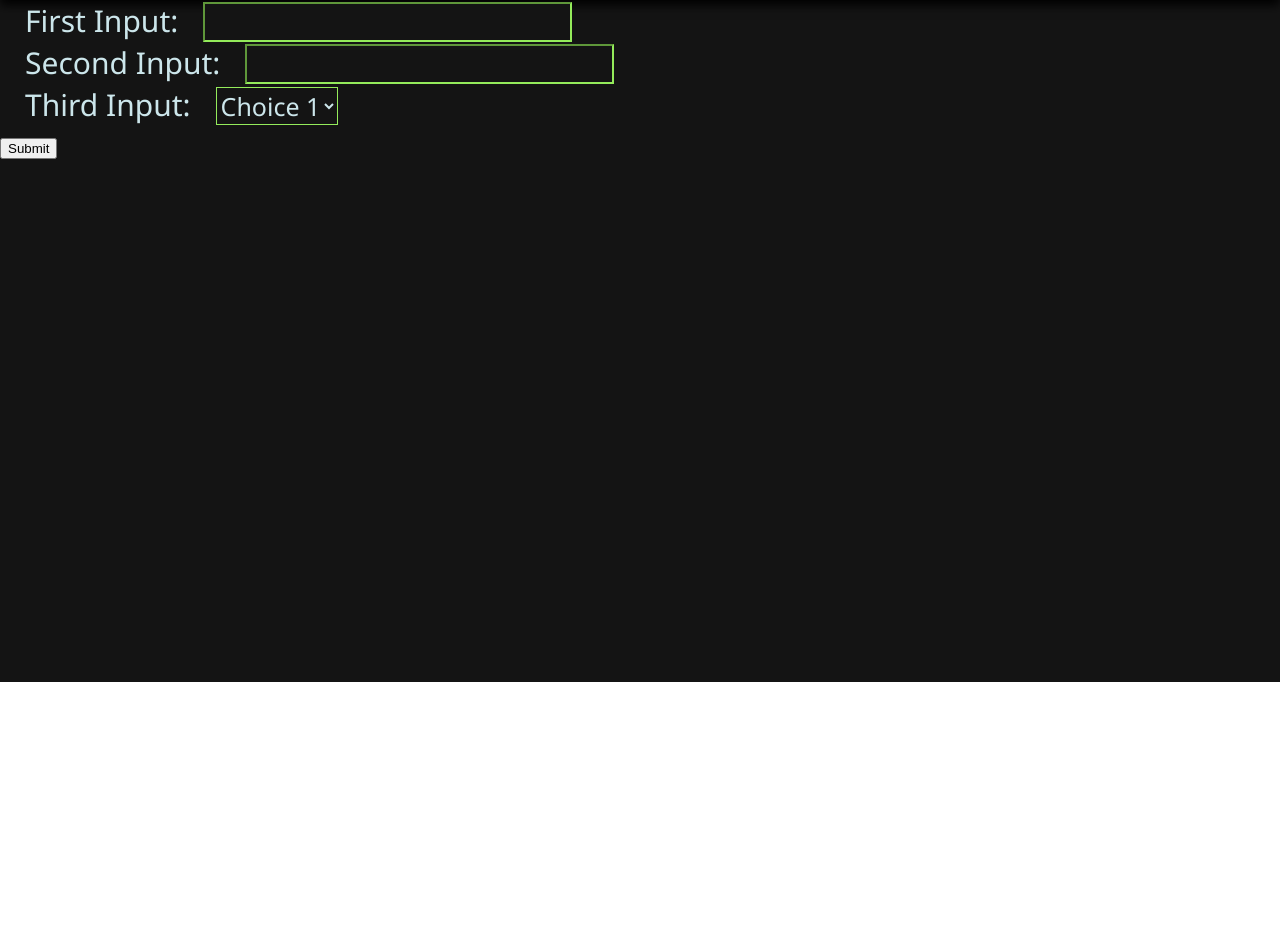
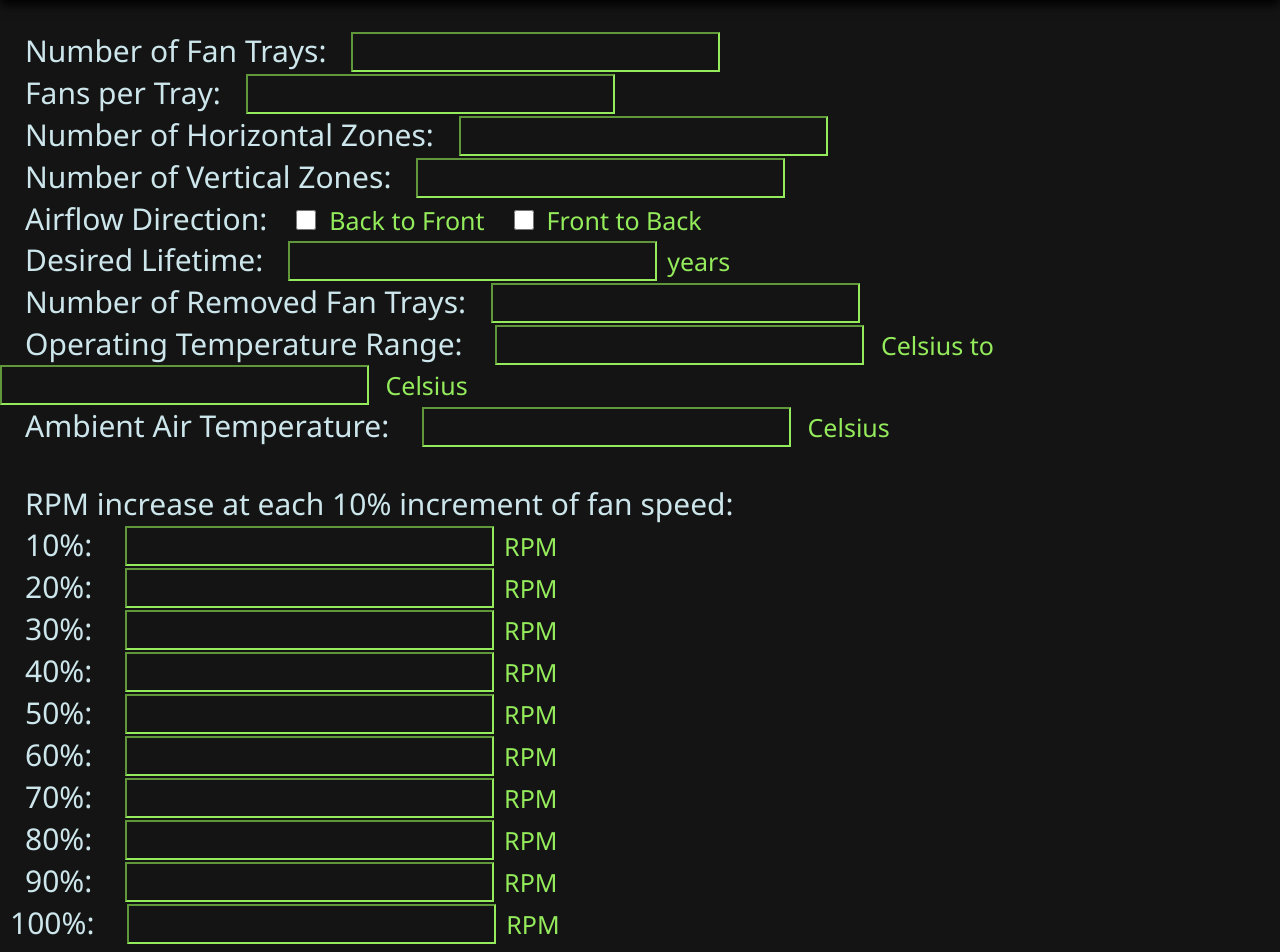
Before and after one commit to adarshramiyer/fan-ui, a React (Create React App) app: page / in a window 1280 px wide. Shown: the part 118-1070 px from the top of the page. Before the commit the page ends 800 px from the top, so only its background shows below. Built offline with nearby package versions, Linux system fonts and the light colour scheme.

Commit message:
Real questions added, sticky header implemented

```diff
--- a/src/App.css
+++ b/src/App.css
@@ -42,6 +42,33 @@
   font-family:'Segoe UI', Tahoma, Geneva, Verdana, sans-serif;
 }
 
+.App-button {
+  margin-left: 25px;
+  margin-bottom: 25px;
+  padding-top: 5px;
+  padding-bottom: 5px;
+  padding-left: 10px;
+  padding-right: 10px;
+  background-color: #94eb5b;
+  color: #141414;
+  font-size: 25px;
+  font-family:'Segoe UI', Tahoma, Geneva, Verdana, sans-serif;
+}
+
+.App-checkbox {
+  width: 20px;
+  height: 20px;
+  background-color: #141414;
+  border-color:#94eb5b;
+  color:#94eb5b;
+}
+
+.header {
+  left: 0;
+  top: 0;
+  position: sticky;
+  margin-bottom: 30px;
+}
 
 body {
   margin: 0;
--- a/src/App.js
+++ b/src/App.js
@@ -13,6 +13,26 @@ const labelStyle = {
   color: '#cce6eb',
   fontSize: 30,
 }
+
+const hundredPercentStyle = {
+  paddingLeft: 10,
+  paddingRight: 25,
+  paddingTop: 100,
+  paddingBottom: 100,
+  color: '#cce6eb',
+  fontSize: 30,
+}
+
+const checkLabelStyle = {
+  paddingLeft: 10,
+  paddingRight: 25,
+  paddingTop: 100,
+  paddingBottom: 100,
+  color: '#94eb5b',
+  fontSize: 25,
+}
+
+
 
 function App() {
   const [inputs, setInputs] = useState("");
@@ -32,42 +52,280 @@ function App() {
     <background className="App-background">
       <Header title="Fan Algorithm" className="navbar" />
       <form onSubmit={handleSubmit}>
-        <label style={labelStyle}>First Input:</label>
+
+        <label style={labelStyle}>Number of Fan Trays:</label>
         <input
+          id="numFanTrays"
           className="App-text-input"
-          type="text"
-          name="firstInput"
-          value={inputs.firstInput || ""}
+          type="number"
+          name="numFanTrays"
+          value={inputs.numFanTrays || ""}
           onChange={handleChange}
         />
 
         <br />
 
-        <label style={labelStyle}>Second Input:</label>
+        <label style={labelStyle}>Fans per Tray:</label>
         <input
+          id="numFansPerTray"
           className="App-text-input"
           type="number"
-          name="secondInput"
-          value={inputs.secondInput || ""}
+          name="numFansPerTray"
+          value={inputs.numFansPerTray || ""}
           onChange={handleChange}
         />
 
         <br />
 
-        <label style={labelStyle}>Third Input:</label>
+        <label style={labelStyle}>Number of Horizontal Zones:</label>
+        <input
+          id="numHZones"
+          className="App-text-input"
+          type="number"
+          name="numHZones"
+          value={inputs.numHZones || ""}
+          onChange={handleChange}
+        />
+
+        <br />
+
+        <label style={labelStyle}>Number of Vertical Zones:</label>
+        <input
+          id="numVZones"
+          className="App-text-input"
+          type="number"
+          name="numVZones"
+          value={inputs.numVZones || ""}
+          onChange={handleChange}
+        />
+
+        <br />
+
+        <label style={labelStyle}>Airflow Direction:</label>
+        <input
+          id="backToFront"
+          className="App-checkbox"
+          type="checkbox"
+          name="backToFront"
+          value={inputs.backToFront || ""}
+          onChange={handleChange}
+        />
+        <label style={checkLabelStyle}>Back to Front</label>
+        <input
+          id="frontToBack"
+          className="App-checkbox"
+          type="checkbox"
+          name="frontToBack"
+          value={inputs.frontToBack || ""}
+          onChange={handleChange}
+        />
+        <label style={checkLabelStyle}>Front to Back</label>
+
+        <br />
+
+        <label style={labelStyle}>Desired Lifetime:</label>
+        <input
+          id="lifetime"
+          className="App-text-input"
+          type="number"
+          name="lifetime"
+          value={inputs.lifetime || ""}
+          onChange={handleChange}
+        />
+        <label style={checkLabelStyle}>years</label>
+
+        <br />
+
+        <label style={labelStyle}>Number of Removed Fan Trays:</label>
+        <input
+          id="numRemovedTrays"
+          className="App-text-input"
+          type="number"
+          name="numRemovedTrays"
+          value={inputs.numRemovedTrays || ""}
+          onChange={handleChange}
+        />
+
+        <br />
+
+        <label style={labelStyle}>Operating Temperature Range: </label>
+        <input
+          id="lowTemp"
+          className="App-text-input"
+          type="number"
+          name="lowTemp"
+          value={inputs.lowTemp || ""}
+          onChange={handleChange}
+        />
+        <label style={checkLabelStyle}> Celsius to </label>
+        <input
+          id="highTemp"
+          className="App-text-input"
+          type="number"
+          name="highTemp"
+          value={inputs.highTemp || ""}
+          onChange={handleChange}
+        />
+        <label style={checkLabelStyle}> Celsius</label>
+
+        <br />
+
+        <label style={labelStyle}>Ambient Air Temperature: </label>
+        <input
+          id="ambientTemp"
+          className="App-text-input"
+          type="number"
+          name="ambientTemp"
+          value={inputs.ambientTemp || ""}
+          onChange={handleChange}
+        />
+        <label style={checkLabelStyle}> Celsius</label>
+
+        <br/><br/>
+
+        <label style={labelStyle}>RPM increase at each 10% increment of fan speed: </label>
+        <br/>
+        <label style={labelStyle}>10%: </label>
+        <input
+          id="tenPercentRPM"
+          className="App-text-input"
+          type="number"
+          name="tenPercentRPM"
+          value={inputs.tenPercentRPM || ""}
+          onChange={handleChange}
+        />
+        <label style={checkLabelStyle}>RPM</label>
+        <br/>
+        <label style={labelStyle}>20%: </label>
+        <input
+          id="twentyPercentRPM"
+          className="App-text-input"
+          type="number"
+          name="twentyPercentRPM"
+          value={inputs.twentyPercentRPM || ""}
+          onChange={handleChange}
+        />
+        <label style={checkLabelStyle}>RPM</label>
+        <br/>
+        <label style={labelStyle}>30%: </label>
+        <input
+          id="thirtyPercentRPM"
+          className="App-text-input"
+          type="number"
+          name="thirtyPercentRPM"
+          value={inputs.thirtyPercentRPM || ""}
+          onChange={handleChange}
+        />
+        <label style={checkLabelStyle}>RPM</label>
+        <br/>
+        <label style={labelStyle}>40%: </label>
+        <input
+          id="fortyPercentRPM"
+          className="App-text-input"
+          type="number"
+          name="fortyPercentRPM"
+          value={inputs.fortyPercentRPM || ""}
+          onChange={handleChange}
+        />
+        <label style={checkLabelStyle}>RPM</label>
+        <br/>
+        <label style={labelStyle}>50%: </label>
+        <input
+          id="fiftyPercentRPM"
+          className="App-text-input"
+          type="number"
+          name="fiftyPercentRPM"
+          value={inputs.fiftyPercentRPM || ""}
+          onChange={handleChange}
+        />
+        <label style={checkLabelStyle}>RPM</label>
+        <br/>
+        <label style={labelStyle}>60%: </label>
+        <input
+          id="sixtyPercentRPM"
+          className="App-text-input"
+          type="number"
+          name="sixtyPercentRPM"
+          value={inputs.sixtyPercentRPM || ""}
+          onChange={handleChange}
+        />
+        <label style={checkLabelStyle}>RPM</label>
+        <br/>
+        <label style={labelStyle}>70%: </label>
+        <input
+          id="seventyPercentRPM"
+          className="App-text-input"
+          type="number"
+          name="seventyPercentRPM"
+          value={inputs.seventyPercentRPM || ""}
+          onChange={handleChange}
+        />
+        <label style={checkLabelStyle}>RPM</label>
+        <br/>
+        <label style={labelStyle}>80%: </label>
+        <input
+          id="eightyPercentRPM"
+          className="App-text-input"
+          type="number"
+          name="eightyPercentRPM"
+          value={inputs.eightyPercentRPM || ""}
+          onChange={handleChange}
+        />
+        <label style={checkLabelStyle}>RPM</label>
+        <br/>
+        <label style={labelStyle}>90%: </label>
+        <input
+          id="ninetyPercentRPM"
+          className="App-text-input"
+          type="number"
+          name="ninetyPercentRPM"
+          value={inputs.ninetyPercentRPM || ""}
+          onChange={handleChange}
+        />
+        <label style={checkLabelStyle}>RPM</label>
+        <br/>
+        <label style={hundredPercentStyle}>100%: </label>
+        <input
+          id="hundredPercentRPM"
+          className="App-text-input"
+          type="number"
+          name="hundredPercentRPM"
+          value={inputs.hundredPercentRPM || ""}
+          onChange={handleChange}
+        />
+        <label style={checkLabelStyle}>RPM</label>
+
+        <br/><br/>
+
+        <label style={labelStyle}>Waterfall or Granular Cooling:</label>
         <select
           className="App-dropdown"
-          name="dropdown1"
-          value={inputs.dropdown1 || ""}>
-            <option value="Choice 1">Choice 1</option>
-            <option value="Choice 2">Choice 2</option>
-            <option value="Choice 3">Choice 3</option>
-          </select>
+          id = "coolingType"
+          name="coolingType"
+          value={inputs.coolingType || ""}
+          onChange={handleChange}
+        >
+          <option value="Choice 1">Waterfall</option>
+          <option value="Choice 2">Granular</option>
+        </select>
 
+        <br />
 
+        <label style={labelStyle}>Max Power Consumption Per Fan</label>
+        <input
+          id="maxPower"
+          className="App-text-input"
+          type="number"
+          name="maxPower"
+          value={inputs.maxPower || ""}
+          onChange={handleChange}
+        />
+        <label style={checkLabelStyle}>Watts</label>
+
+        <br/><br/>
+
+        <input type="submit" className="App-button" />
         <br/>
-
-        <input type="submit" />
       </form>
     </background>
   );
--- a/src/Header.js
+++ b/src/Header.js
@@ -1,5 +1,6 @@
 import React from 'react';
 import { Navbar } from 'react-bootstrap';
+import "./App.css";
 
 {
   var LIGHTGREEN = '#94eb5b';
@@ -33,7 +34,7 @@ const navbarTextStyle = {
 
 const Header = (props) => {
     return (
-      <Navbar style={navbarStyle}>
+      <Navbar style={navbarStyle} className="header">
         <Navbar.Brand style={navbarTitleStyle} href="/">
           {props.title}
         </Navbar.Brand>
```
